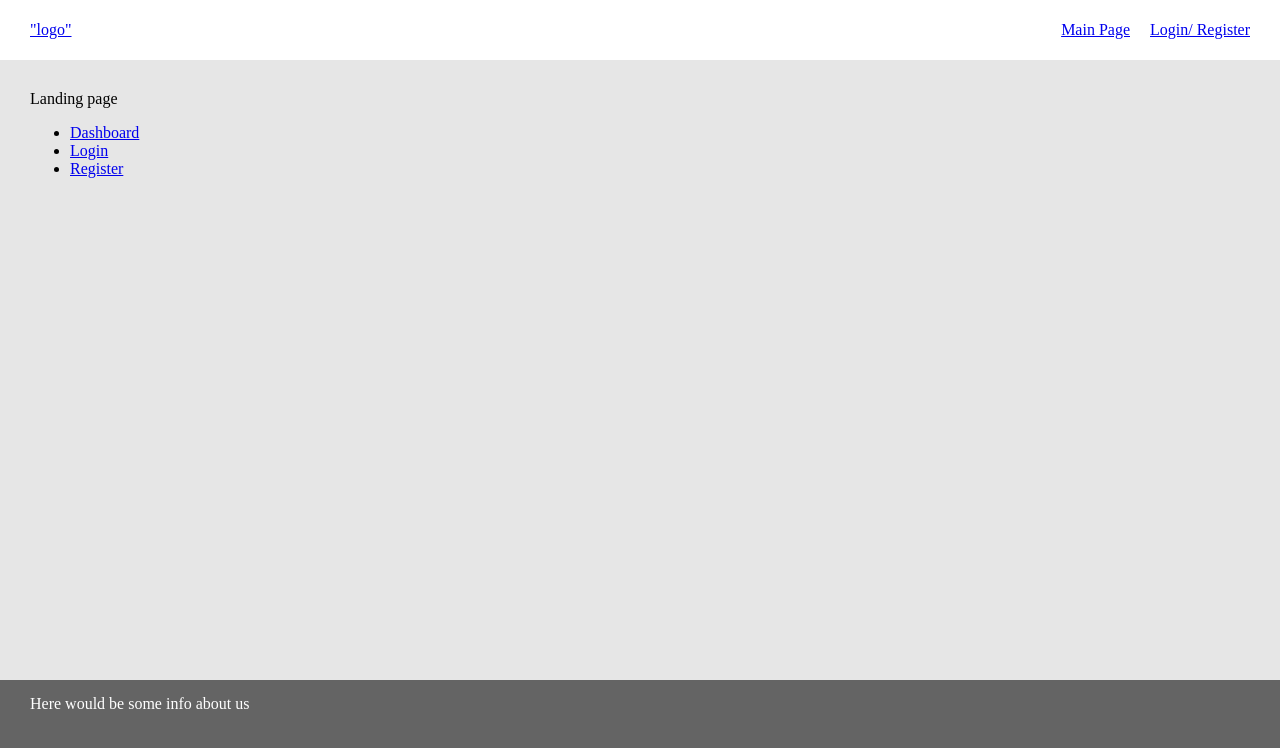
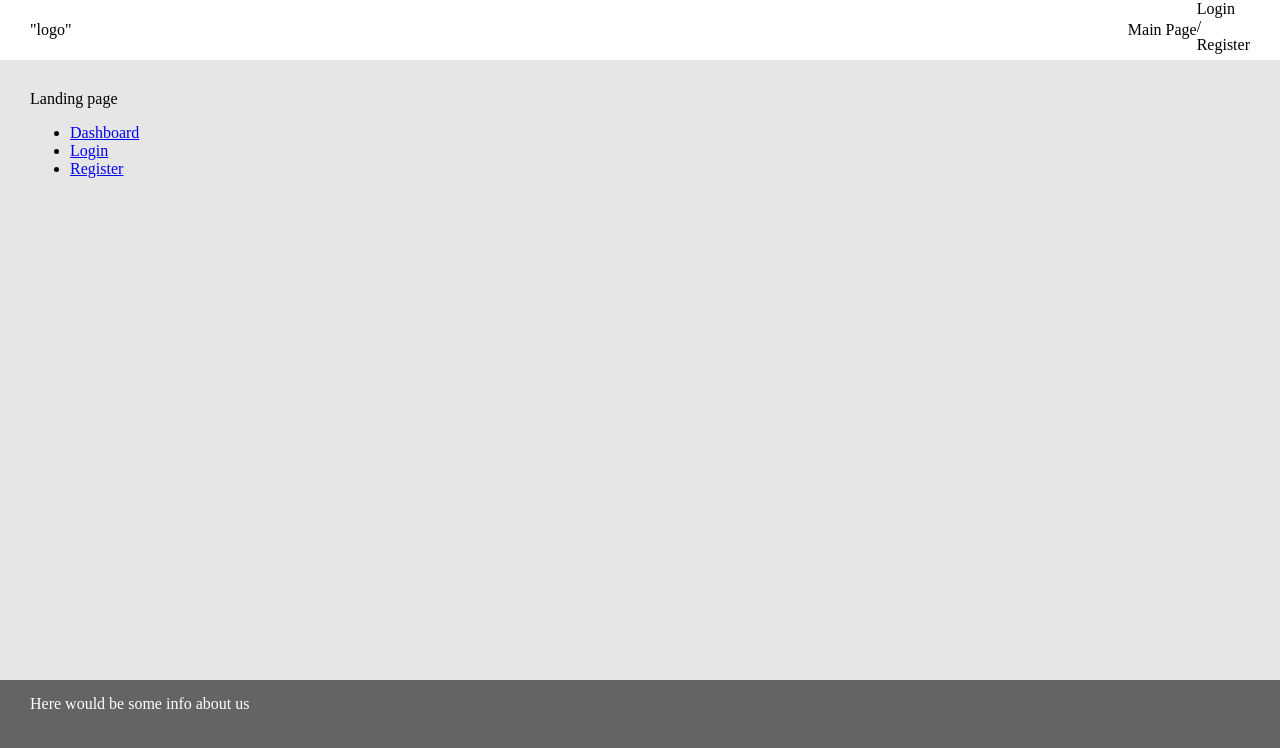
Before and after one commit to DaryaLari/innometrics-frontend, a React app: page / in a window 1280 px wide. Shown: the top 748 px of the page. Built offline with nearby package versions, Linux system fonts and the light colour scheme.

Commit message:
Custom history, redirect on login/logout

```diff
--- a/package.json
+++ b/package.json
@@ -41,6 +41,7 @@
     "nodemon": "^1.18.4"
   },
   "dependencies": {
+    "history": "^4.7.2",
     "prop-types": "^15.6.2",
     "react-redux": "^5.0.7",
     "react-router": "^4.3.1",
--- a/src/components/Header/Menu/index.js
+++ b/src/components/Header/Menu/index.js
@@ -1,36 +1,44 @@
 import React from "react";
-import {Link} from "react-router-dom";
+import {connect} from "react-redux";
+import {withRouter} from "react-router";
+import {logoutRequest} from "../../../store/user/actionCreators";
 import styles from "./style.css";
-import {connect} from "react-redux";
-import {logoutRequest} from "../../../store/user/actionCreators";
 
 class Menu extends React.Component {
   guestNavigation = [
-    {name: "Main Page", path: "/"},
-    {name: "Login/\nRegister", path: "/login"},
+    {name: "Main Page", path: "/"}
   ]
   userNavigation = [
     {name: "Dashboard", path: "/dashboard"},
-    {name: "2", path: "/2"},
-    {name: "Logout", path: "/logout"},
+    {name: "Main Page", path: "/"}
   ]
   render() {
     const navigation = this.props.authorized ? this.userNavigation : this.guestNavigation
     return (
         <nav className={styles.menu}>
-          {navigation.map((i) => {return <MenuItem name={i.name} path={i.path} key={i.name}/>})}
+          {navigation.map((i) => {
+            return <div className={styles.menuItem} key={i.name}
+                        onClick={() => this.props.history.push(i.path)}
+                    >
+                      {i.name}
+                    </div>
+          })}
+          {this.props.authorized ?
+              (
+                  <div className={styles.authMenu}
+                       onClick={this.props.logout}
+                  >
+                    <div className={styles.authItem}>Logout</div>
+                  </div>
+              )
+              :
+              (
+                  <div className={styles.authMenu}>
+                    <div className={styles.authItem} onClick={() => this.props.history.push("/login")}>Login</div>/
+                    <div className={styles.authItem} onClick={() => this.props.history.push("/register")}>Register</div>
+                  </div>
+              )}
         </nav>
-
-    )
-  }
-}
-
-class MenuItem extends React.Component {
-  render() {
-    return (
-        <div className={styles.menuItem}>
-            <Link to={this.props.path}>{this.props.name}</Link>
-        </div>
 
     )
   }
@@ -43,4 +51,4 @@ Menu = connect(
     })
 )(Menu)
 
-export default Menu;
+export default withRouter(Menu);
--- a/src/components/Header/index.js
+++ b/src/components/Header/index.js
@@ -1,20 +1,19 @@
 import React from "react";
-import {Link} from "react-router-dom";
+import {withRouter} from "react-router";
 import Logo from "../Logo";
 import Menu from "./Menu";
 import styles from "./style.css";
 
-class Header extends React.Component {
-  render() {
-    return (
-        <header className={styles.header}>
-          <Link to="/"><Logo/></Link>
-          <Menu/>
+const Header = ({history}) => {
+  return (
+      <header className={styles.header}>
+        <div className={styles.logoItem} onClick={() => {history.push('/')}}>
+          <Logo/>
+        </div>
+        <Menu/>
+      </header>
 
-        </header>
-
-    )
-  }
+  )
 }
 
-export default Header;
+export default withRouter(Header);
--- a/src/api.js
+++ b/src/helpers/api.js
@@ -16,13 +16,15 @@ export function postRequest (url, params={}, headers=defaultHeaders, domain=DOMA
     axios.post(
         `${domain}${url}`,
         formData,
-        {headers: headers}
+        {
+          headers: headers,
+          withCredentials: true
+        }
     )
         .then((response) => {
           resolve(response)
         })
         .catch((error) => {
-          console.log(error, error.response)
           reject(error.response)
         })
   })
@@ -35,14 +37,14 @@ export function getRequest (url, params={}, headers=defaultHeaders, domain=DOMAI
         `${domain}${url}`,
         {
           params: params,
-          headers: headers
+          headers: headers,
+          withCredentials: true
         }
     )
         .then((response) => {
           resolve(response)
         })
         .catch((error) => {
-          console.log(error.response)
           reject(error.response)
         })
   })
--- /dev/null
+++ b/src/helpers/history.js
@@ -0,0 +1,3 @@
+import {createHashHistory} from "history";
+
+export const history = createHashHistory()
--- a/src/store/user/actionCreators.js
+++ b/src/store/user/actionCreators.js
@@ -1,5 +1,6 @@
 import {TYPES as USER_TYPES} from "./actionTypes";
-import {postRequest} from "../../api";
+import {getRequest, postRequest} from "../../helpers/api";
+import {history} from "../../helpers/history"
 
 export const loginRequest = () => (dispatch, getState) => {
   dispatch({type: USER_TYPES.LOGIN_REQUEST})
@@ -12,7 +13,9 @@ export const loginRequest = () => (dispatch, getState) => {
 
   postRequest('/login', params)
       .then((result) => {
-        localStorage.setItem("user", JSON.stringify({}));
+        localStorage.setItem("user", JSON.stringify({}))
+        const nextLocation = history.location.state !== undefined ? history.location.state.from : '/'
+        history.push(nextLocation)
         dispatch({type: USER_TYPES.LOGIN_SUCCESS})
       })
       .catch((error) => {
@@ -33,7 +36,9 @@ export const registerRequest = () => (dispatch, getState) => {
 
   postRequest('/user', params)
       .then((result) => {
-        localStorage.setItem("user", JSON.stringify({}));
+        localStorage.setItem("user", JSON.stringify({}))
+        const nextLocation = history.location.state !== undefined ? history.location.state.from : '/'
+        history.push(nextLocation)
         dispatch({type: USER_TYPES.REGISTER_SUCCESS})
       })
       .catch((error) => {
@@ -44,14 +49,13 @@ export const registerRequest = () => (dispatch, getState) => {
 export const logoutRequest = () => (dispatch, getState) => {
   dispatch({type: USER_TYPES.LOGOUT_REQUEST})
 
-  postRequest('/logout', {})
+  getRequest('/logout', {})
       .then((result) => {
         dispatch({type: USER_TYPES.LOGOUT_SUCCESS})
       })
       .catch((error) => {
         dispatch({type: USER_TYPES.LOGOUT_FAILURE, error: error})
       })
-  debugger
   localStorage.removeItem("user")
-  debugger
+  history.push(history.location.pathname)
 }
--- a/src/store/user/reducer.js
+++ b/src/store/user/reducer.js
@@ -1,5 +1,5 @@
 import {TYPES as USER_TYPES} from "./actionTypes";
-import {userAuthorized} from "../../selectors";
+import {userAuthorized} from "../../helpers/selectors";
 
 const initialState = {
   authorized: userAuthorized(),
```
Also changed, not shown: src/App.js (+4 -3 lines), src/helpers/selectors.js (renamed from src/selectors.js).
